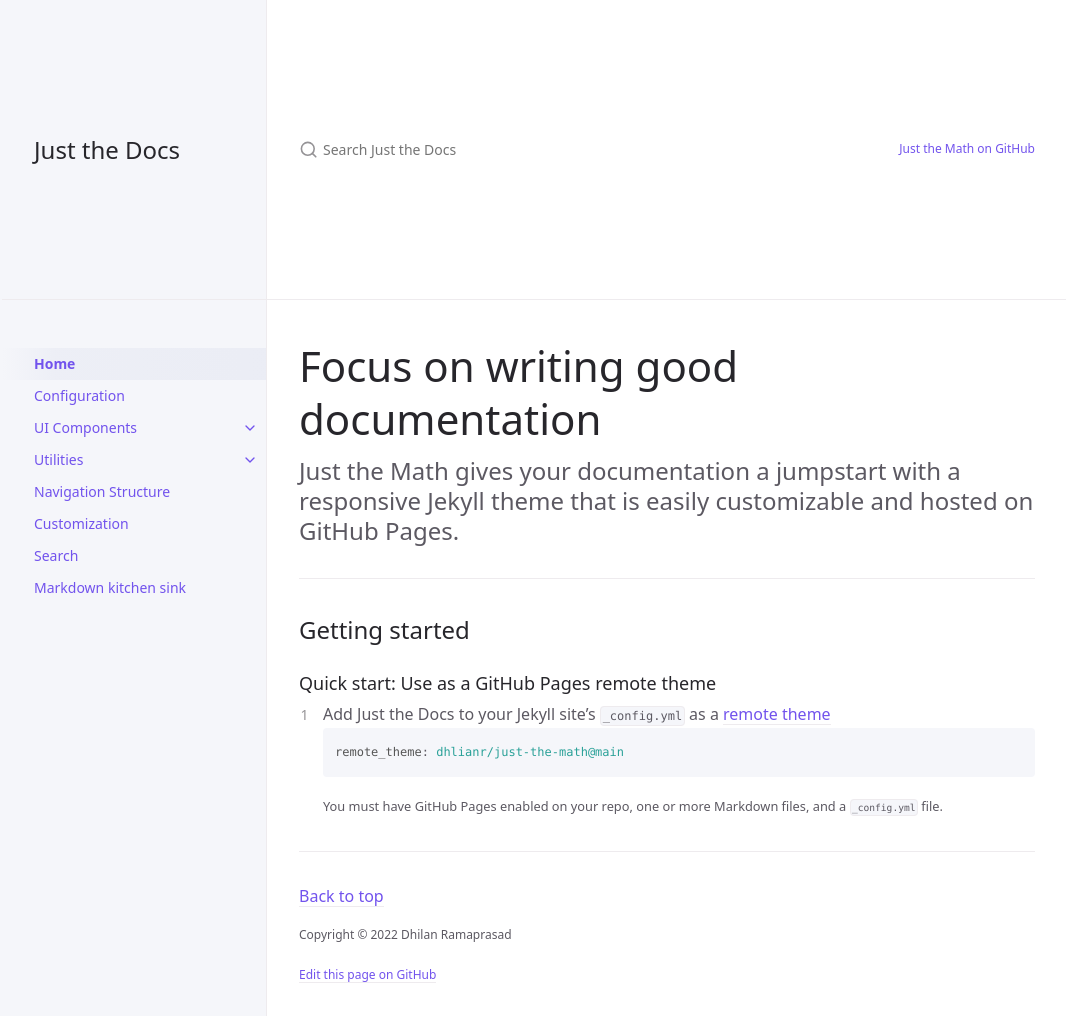
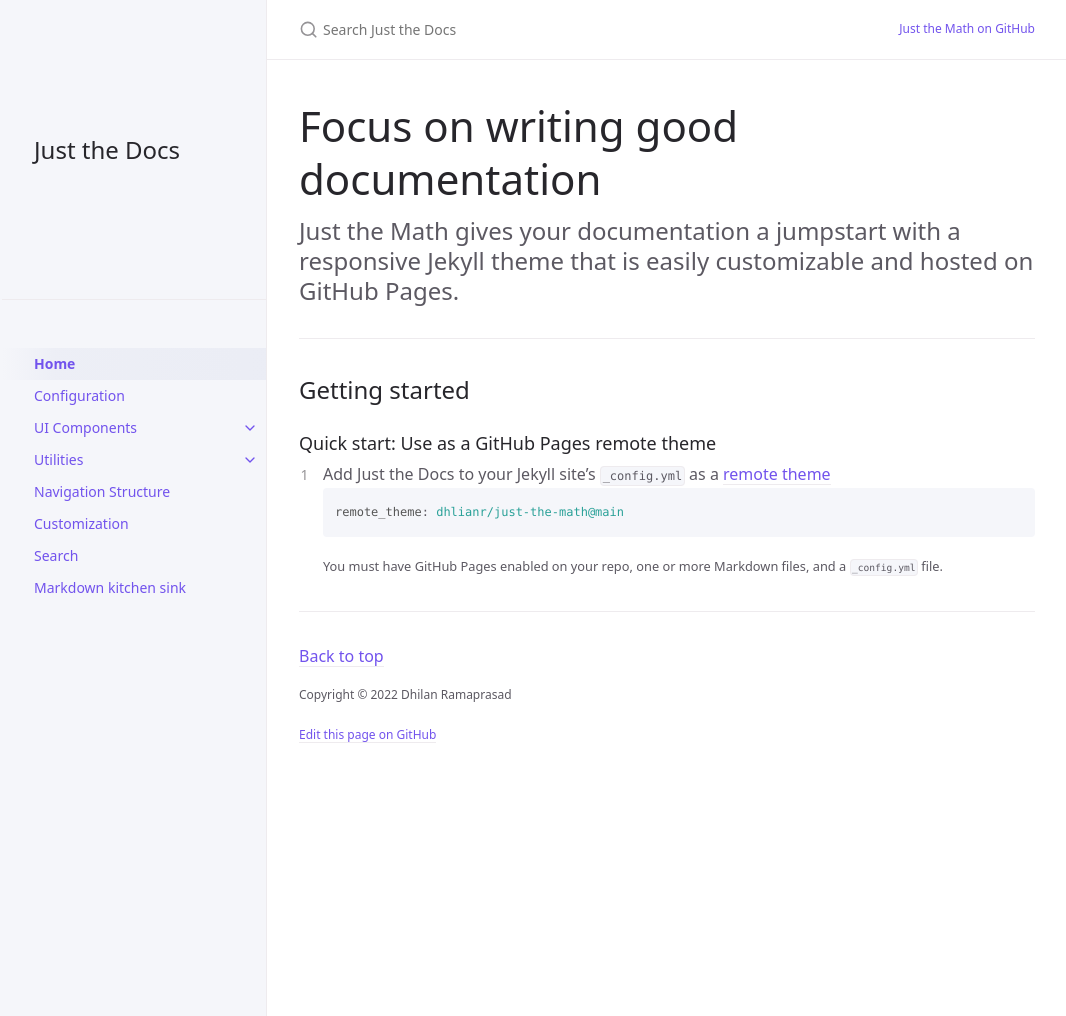
Before and after one commit to dhilanr/just-the-math, a Jekyll site: the page built from index.md, in a window 1280 px wide and 1016 px high. Shown: the whole window, without its empty margins (105-1171 px from the left). Built offline with Jekyll 4.4.1, drawn with Linux system fonts in a browser that asks for light colours.

Commit message:
search header

```diff
--- a/_sass/layout.scss
+++ b/_sass/layout.scss
@@ -57,7 +57,7 @@
   @include mq(md) {
     display: flex;
     justify-content: space-between;
-    height: $header-height;
+    height: 60px;
     background-color: $body-background-color;
     border-bottom: $border $border-color;
   }
```
